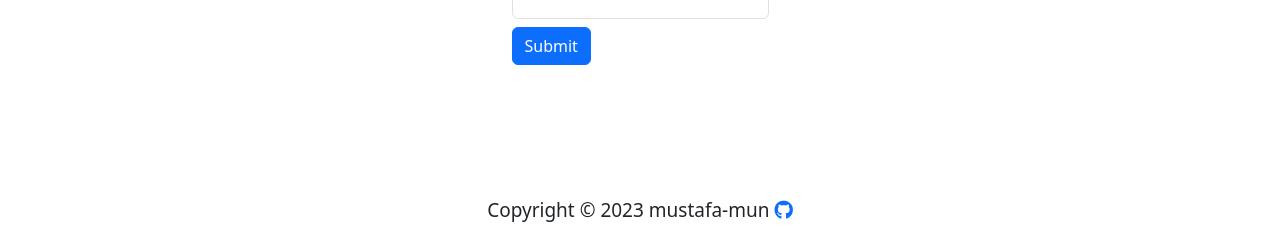
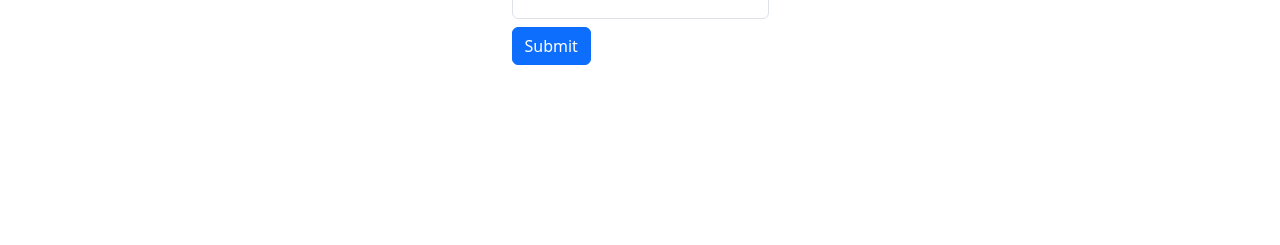
Before and after one commit to mustafa-mun/recipe-share, a Django app: page /sign-up/ in a window 1280 px wide. Shown: the part 555-800 px from the top of the page. Run offline with Django 4.2, Linux system fonts and the light colour scheme; some libraries are stand-ins or nearby versions.

Commit message:
remove footer

```diff
--- a/RecipeShare/static/stylesheets/main.css
+++ b/RecipeShare/static/stylesheets/main.css
@@ -22,11 +22,6 @@ nav {
   margin-bottom: 100px;
 }
 
-footer {
-  position: absolute;
-  bottom: 5px;
-  font-size: 19px;
-}
 .nav-item {
   margin-right: 15px;
 }
--- a/RecipeShare/templates/main.html
+++ b/RecipeShare/templates/main.html
@@ -137,13 +137,5 @@
     </nav>
 
     {% block content %} {% endblock %}
-    <footer>
-      <p>
-        Copyright &#169; 2023 mustafa-mun
-        <a href="https://github.com/mustafa-mun" target="_blank">
-          <i class="fab fa-github"></i>
-        </a>
-      </p>
-    </footer>
   </body>
 </html>
```
